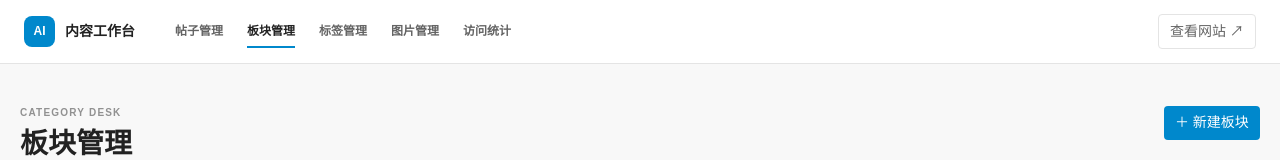
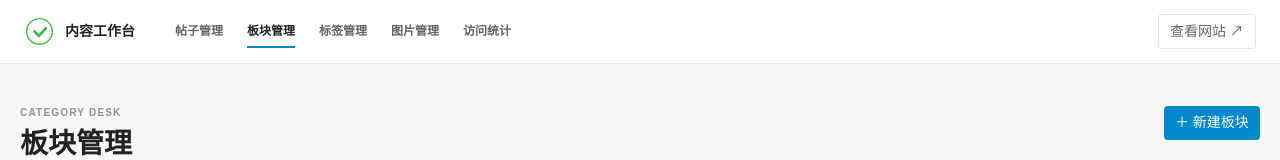
Before and after one commit to gao-jian-bin/AI-form, a Nuxt app: page /admin/categories in a window 1280 px wide. Shown: the top 160 px of the page. Built offline with nearby package versions, Linux system fonts and the light colour scheme; no server answers.

Commit message:
feat: add site logo and deployment guide

```diff
--- a/app/assets/css/main.css
+++ b/app/assets/css/main.css
@@ -176,9 +176,23 @@ select {
   align-items: center;
 }
 
-#site-text-logo {
+#site-logo {
+  min-width: 0;
+  display: inline-flex;
+  align-items: center;
+  gap: 9px;
+  color: var(--header-primary);
+}
+
+.site-logo-image {
+  width: 36px;
+  height: 36px;
+  flex: 0 0 auto;
+  display: block;
+}
+
+.site-logo-text {
   overflow: hidden;
-  color: var(--header-primary);
   font-size: 20px;
   font-weight: 700;
   line-height: 1;
@@ -1871,6 +1885,17 @@ html.composer-fullscreen body {
   height: 31px;
 }
 
+.brand-logo {
+  width: 36px;
+  height: 36px;
+  display: block;
+}
+
+.brand-logo-small {
+  width: 31px;
+  height: 31px;
+}
+
 .studio-main {
   width: min(1240px, calc(100% - 40px));
   margin: 0 auto;
@@ -2820,7 +2845,7 @@ html.composer-fullscreen body {
 }
 
 @media (max-width: 700px) {
-  #site-text-logo {
+  .site-logo-text {
     font-size: 18px;
   }
 
--- a/app/components/SiteHeader.vue
+++ b/app/components/SiteHeader.vue
@@ -55,7 +55,10 @@ onMounted(() => {
           </button>
 
           <div class="title">
-            <NuxtLink id="site-text-logo" to="/"></NuxtLink>
+            <NuxtLink id="site-logo" to="/" aria-label="AI 知识论坛首页">
+              <img class="site-logo-image" src="/logo.svg" alt="">
+              <span class="site-logo-text">AI 知识论坛</span>
+            </NuxtLink>
           </div>
 
           <div class="panel">
--- a/app/error.vue
+++ b/app/error.vue
@@ -10,7 +10,7 @@ function goHome() {
 
 <template>
   <div class="error-page">
-    <span class="brand-mark">AI</span>
+    <img class="brand-logo" src="/logo.svg" alt="AI 知识论坛">
     <p>{{ error.statusCode || 500 }}</p>
     <h1>{{ error.statusCode === 404 ? '这个页面不存在' : '页面暂时无法打开' }}</h1>
     <p>{{ getErrorMessage(error, '请稍后再试。') }}</p>
--- a/app/layouts/studio.vue
+++ b/app/layouts/studio.vue
@@ -12,7 +12,7 @@ const isAnalyticsRoute = computed(() => route.path.startsWith('/admin/analytics'
     <header class="studio-header">
       <div class="studio-header__primary">
         <NuxtLink to="/admin" class="studio-brand">
-          <span class="brand-mark brand-mark-small" aria-hidden="true">AI</span>
+          <img class="brand-logo brand-logo-small" src="/logo.svg" alt="">
           <span>内容工作台</span>
         </NuxtLink>
         <nav class="studio-nav" aria-label="工作台导航">
--- a/nuxt.config.ts
+++ b/nuxt.config.ts
@@ -12,6 +12,7 @@ export default defineNuxtConfig({
         { name: 'description', content: '收录 ChatGPT 技巧、AI 学习框架与实用工具。' },
       ],
       link: [
+        { rel: 'icon', type: 'image/svg+xml', href: '/logo.svg' },
         { rel: 'alternate', type: 'application/atom+xml', title: '', href: '/feed.xml' },
       ],
     },
--- a/vitest.config.ts
+++ b/vitest.config.ts
@@ -5,7 +5,7 @@ export default defineConfig({
   plugins: [vue()],
   test: {
     environment: 'node',
-    exclude: ['tests/e2e/**', 'node_modules/**'],
+    exclude: ['tests/e2e/**', '**/.worktrees/**', '**/node_modules/**'],
     coverage: {
       reporter: ['text', 'html'],
     },
```
Also changed, not shown: public/logo.svg (added), 3 other files (tests, documents, lock files or other folders).
